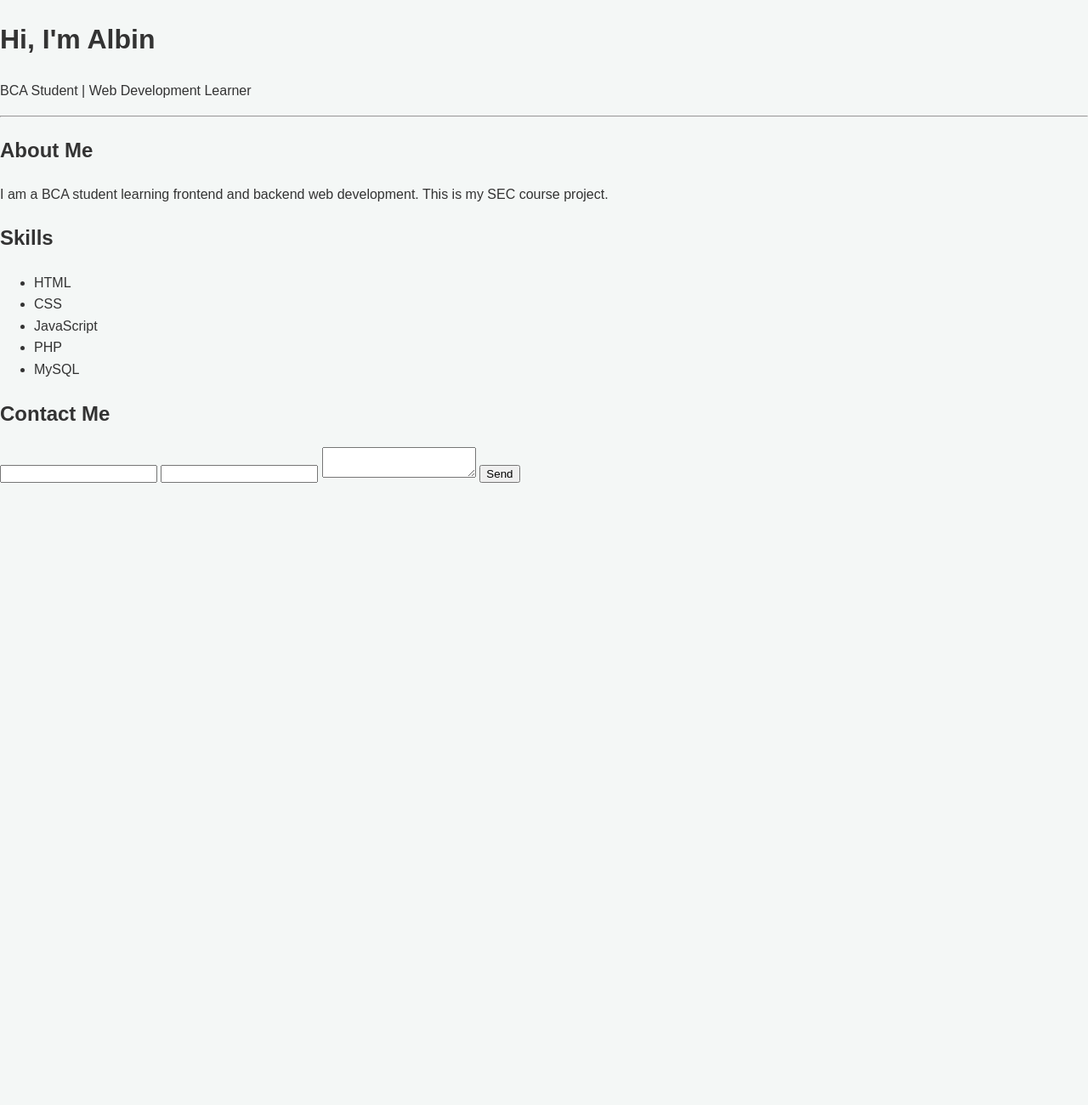
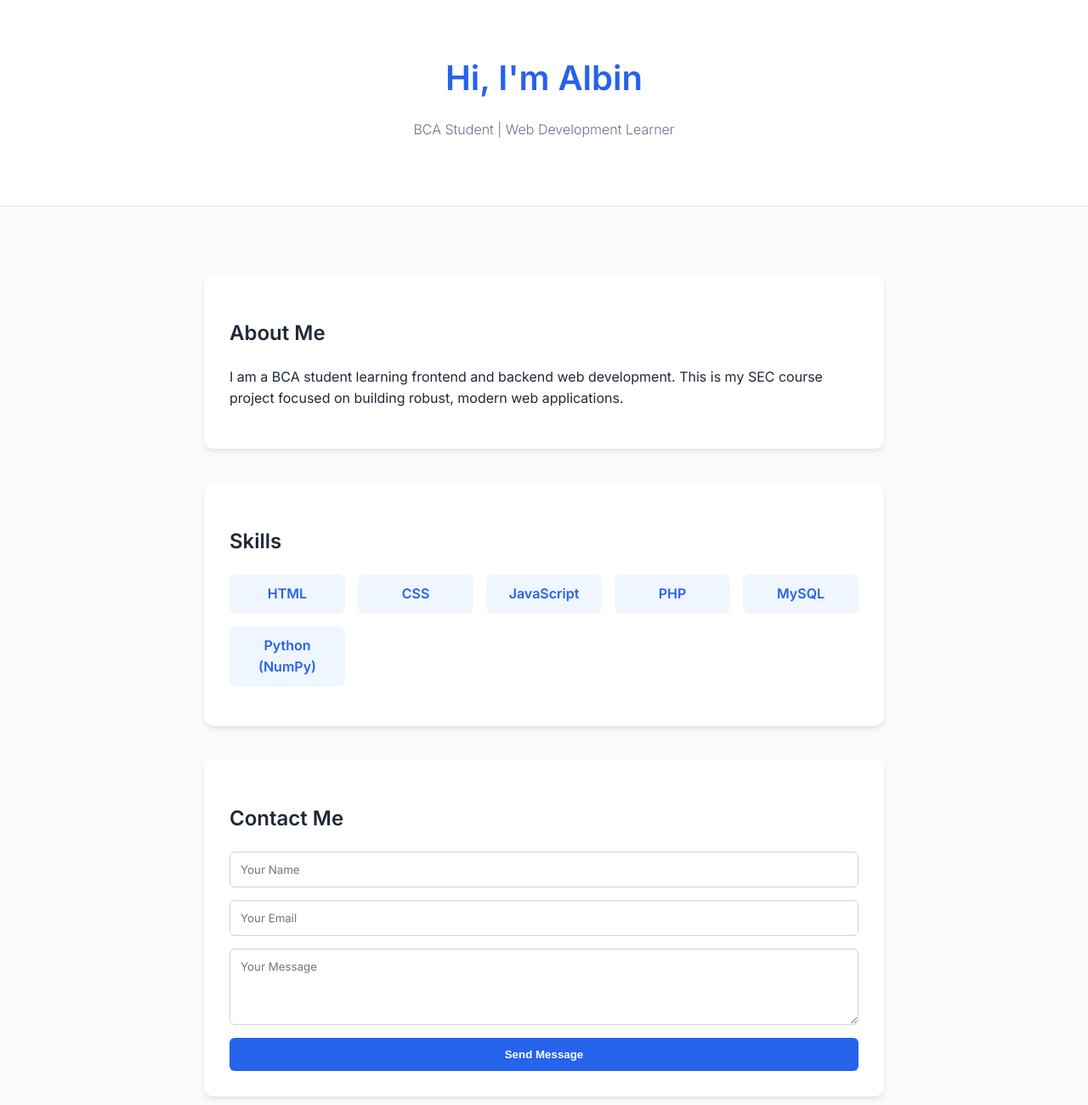
Before and after one commit to AlbinJoseph07/portfolio, a plain HTML site: page index.html in a window 1280 px wide. Shown: the whole page at 85% size. Before the commit the page ends 800 px from the top, so only its background shows below. Drawn offline with Linux system fonts and the light colour scheme.

Commit message:
Update index.html

```diff
--- a/index.html
+++ b/index.html
@@ -1,47 +1,124 @@
 <!DOCTYPE html>
-<html>
+<html lang="en">
 <head>
-    <title>My Portfolio</title>
-    <link rel="stylesheet" href="style.css">
+    <meta charset="UTF-8">
+    <meta name="viewport" content="width=device-width, initial-scale=1.0">
+    <title>Albin | Portfolio</title>
+    <link href="https://fonts.googleapis.com/css2?family=Inter:wght@300;400;600&display=swap" rel="stylesheet">
+    <style>
+        :root {
+            --primary: #2563eb;
+            --bg: #ffffff;
+            --text: #1f2937;
+            --secondary: #64748b;
+        }
+
+        body {
+            font-family: 'Inter', sans-serif;
+            margin: 0;
+            color: var(--text);
+            line-height: 1.6;
+            background-color: #f8fafc;
+        }
+
+        .container {
+            max-width: 800px;
+            margin: 0 auto;
+            padding: 40px 20px;
+        }
+
+        header {
+            text-align: center;
+            padding: 60px 0;
+            background: white;
+            border-bottom: 1px solid #e2e8f0;
+        }
+
+        h1 { font-size: 2.5rem; margin: 0; color: var(--primary); }
+
+        .subtitle { color: var(--secondary); font-weight: 300; }
+
+        .section { margin-top: 40px; background: white; padding: 30px; border-radius: 12px; box-shadow: 0 4px 6px -1px rgba(0,0,0,0.1); }
+
+        .skills-grid {
+            display: grid;
+            grid-template-columns: repeat(auto-fit, minmax(120px, 1fr));
+            gap: 15px;
+            list-style: none;
+            padding: 0;
+        }
+
+        .skills-grid li {
+            background: #eff6ff;
+            color: var(--primary);
+            padding: 10px;
+            border-radius: 8px;
+            text-align: center;
+            font-weight: 600;
+        }
+
+        .contact-form {
+            display: flex;
+            flex-direction: column;
+            gap: 15px;
+        }
+
+        input, textarea {
+            padding: 12px;
+            border: 1px solid #cbd5e1;
+            border-radius: 6px;
+            font-family: inherit;
+        }
+
+        button {
+            background: var(--primary);
+            color: white;
+            padding: 12px;
+            border: none;
+            border-radius: 6px;
+            cursor: pointer;
+            font-weight: 600;
+            transition: opacity 0.2s;
+        }
+
+        button:hover { opacity: 0.9; }
+    </style>
 </head>
 <body>
 
+    <header>
         <h1>Hi, I'm Albin</h1>
-<p>BCA Student | Web Development Learner</p>
+        <p class="subtitle">BCA Student | Web Development Learner</p>
+    </header>
 
-<hr>
+    <div class="container">
+        <section class="section">
+            <h2>About Me</h2>
+            <p>I am a BCA student learning frontend and backend web development. This is my SEC course project focused on building robust, modern web applications.</p>
+        </section>
 
-<h2>About Me</h2>
-<p>
-I am a BCA student learning frontend and backend web development.
-This is my SEC course project.
-</p>
-
+        <section class="section">
             <h2>Skills</h2>
-<ul>
+            <ul class="skills-grid">
                 <li>HTML</li>
                 <li>CSS</li>
                 <li>JavaScript</li>
                 <li>PHP</li>
                 <li>MySQL</li>
+                <li>Python (NumPy)</li>
             </ul>
+        </section>
 
+        <section class="section">
             <h2>Contact Me</h2>
-<form action="https://formsubmit.co/your-email@gmail.com" method="POST">
-
-    <input type="hidden" name="_next" value="https://albinjoseph07.github.io/thankyou.html">
-
-    <input type="text" name="name" required>
-    <input type="email" name="email" required>
-    <textarea name="message" required></textarea>
-
-    <button type="submit">Send</button>
+            <form action="https://formsubmit.co/your-email@gmail.com" method="POST" class="contact-form">
+                <input type="text" name="name" placeholder="Your Name" required>
+                <input type="email" name="email" placeholder="Your Email" required>
+                <textarea name="message" rows="4" placeholder="Your Message" required></textarea>
+                <button type="submit">Send Message</button>
             </form>
-
-
-<p id="response"></p>
-
-<script src="script.js"></script>
+        </section>
+    </div>
 
 </body>
 </html>
```
Lines whose indentation alone changed are shown as unchanged.
